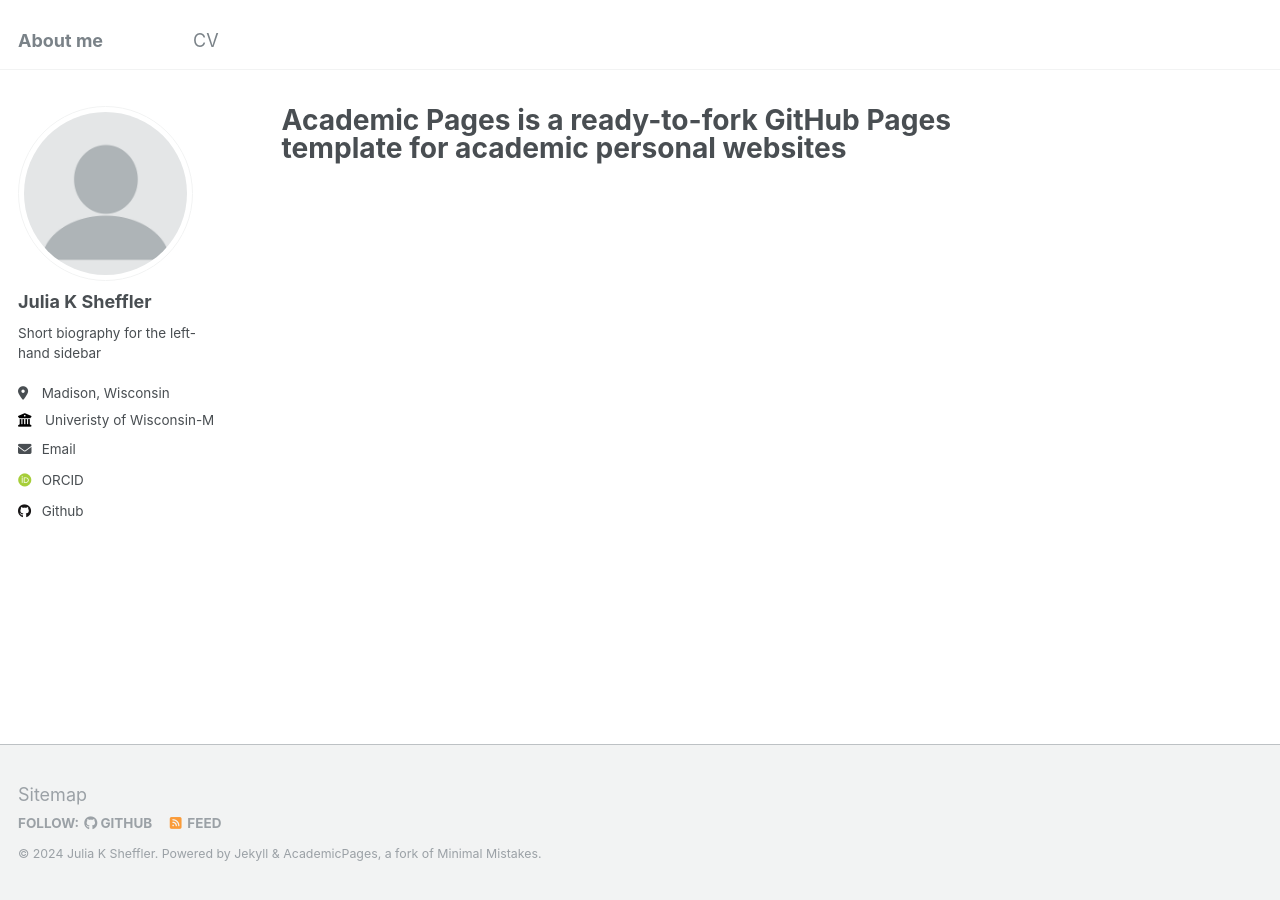
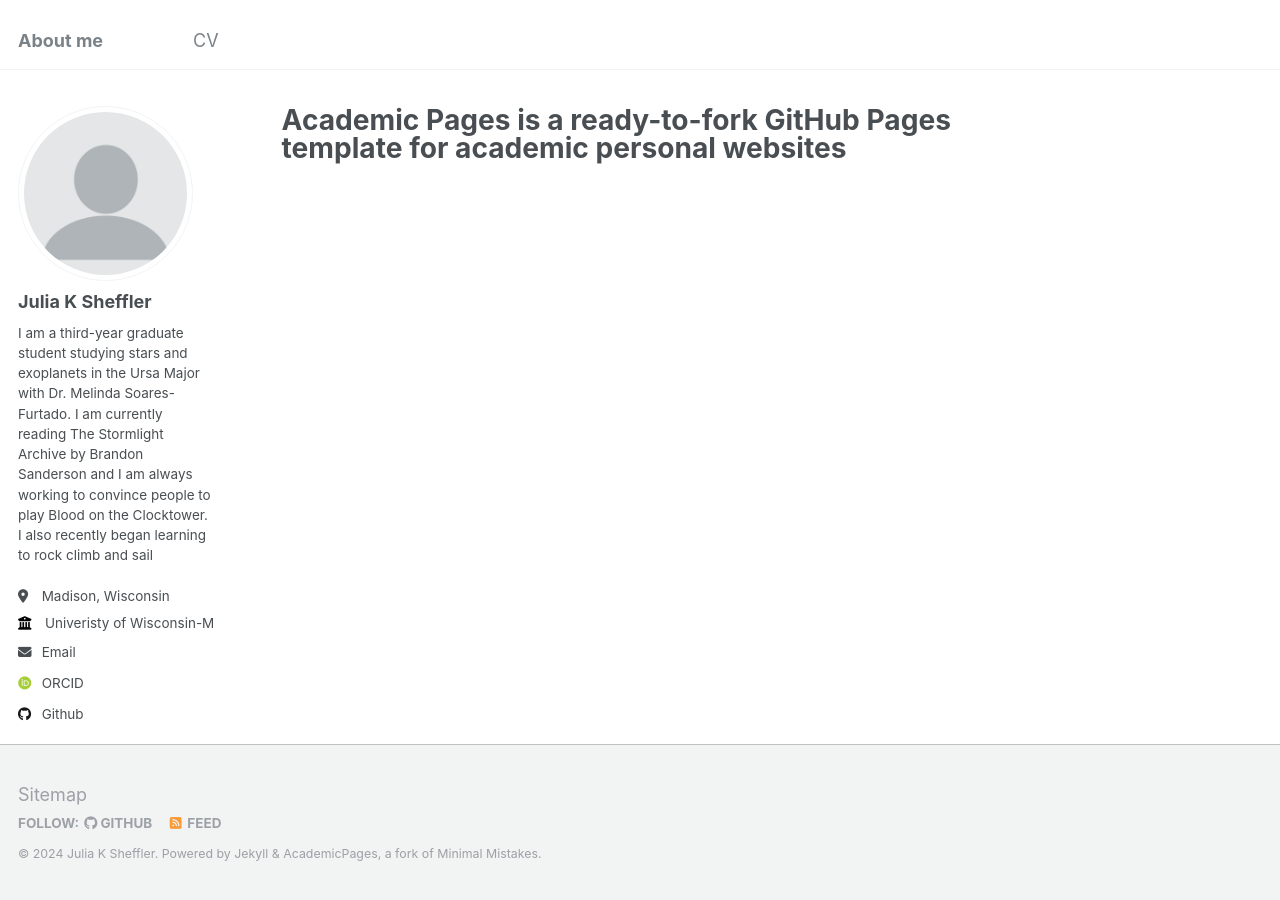
Before and after one commit to JKSheffler/JKSheffler.github.io, a Jekyll site: the page built from _pages/about.md, in a window 1280 px wide. Built offline with Jekyll 4.4.1, drawn with Linux system fonts in a browser that asks for light colours; some web fonts are replaced.

Commit message:
Update _config.yml

```diff
--- a/_config.yml
+++ b/_config.yml
@@ -24,7 +24,7 @@ author:
   avatar           : "profile.png"
   name             : "Julia K Sheffler"
   pronouns         : # example: "she/her"
-  bio              : "Short biography for the left-hand sidebar"
+  bio              : "I am a third-year graduate student studying stars and exoplanets in the Ursa Major with Dr. Melinda Soares-Furtado. I am currently reading The Stormlight Archive by Brandon Sanderson and I am always working to convince people to play Blood on the Clocktower. I also recently began learning to rock climb and sail"
   location         : "Madison, Wisconsin"
   employer         : "Univeristy of Wisconsin-Maidson"
   uri              : # URL
```
